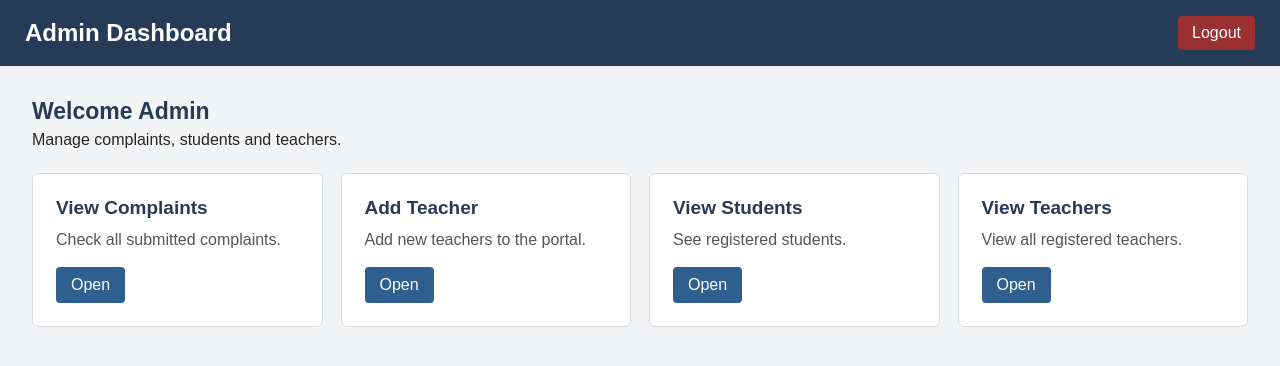
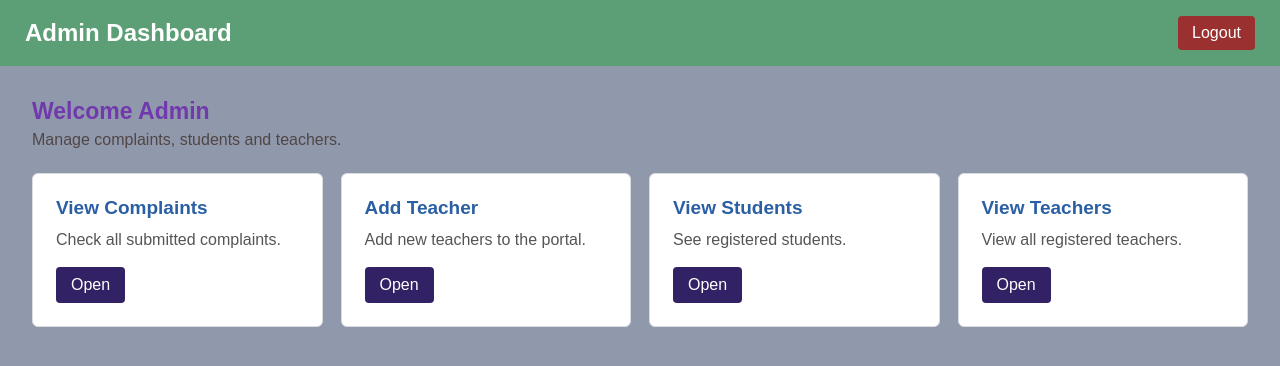
Before and after one commit to pip-DRGN0/demo, a Django app: page /admin_home/ in a window 1280 px wide. Shown: the top 366 px of the page. Run offline with Django 5.2, Linux system fonts and the light colour scheme.

Commit message:
css change

```diff
--- a/templates/adminhome.html
+++ b/templates/adminhome.html
@@ -6,18 +6,19 @@
     <style>
 
 *{box-sizing:border-box;margin:0;padding:0;font-family:Arial,sans-serif}
-body{background:#f3f4f6;color:#252525}
-.header{background:#263b57;color:#fff;padding:16px 25px;display:flex;justify-content:space-between;align-items:center}
+body{background: #9099ab;color: #504646
+}
+.header{background: #5c9f77;color:#fff;padding:16px 25px;display:flex;justify-content:space-between;align-items:center}
 .header h1{font-size:24px;font-weight:600}
 .logout{background:#9b3030;color:#fff;text-decoration:none;padding:8px 14px;border-radius:4px}
 .container{padding:32px}
 .welcome{margin-bottom:24px}
-.welcome h2{font-size:23px;color:#263b57;margin-bottom:6px}
+.welcome h2{font-size:23px;color: #7139ad;margin-bottom:6px}
 .cards{display:grid;grid-template-columns:repeat(auto-fit,minmax(230px,1fr));gap:18px}
 .card{background:#fff;padding:23px;border:1px solid #d9dde2;border-radius:6px;text-align:left}
-.card h2{color:#263b57;margin-bottom:9px;font-size:19px}
+.card h2{color: #2b5fa4;margin-bottom:9px;font-size:19px}
 .card p{color:#555;line-height:1.5}
-.card a{text-decoration:none;background:#2f5f8f;color:#fff;padding:9px 15px;border-radius:4px;display:inline-block;margin-top:15px}
+.card a{text-decoration:none;background: #332165;color:#fff;padding:9px 15px;border-radius:4px;display:inline-block;margin-top:15px}
 
     </style>
 </head>
```
